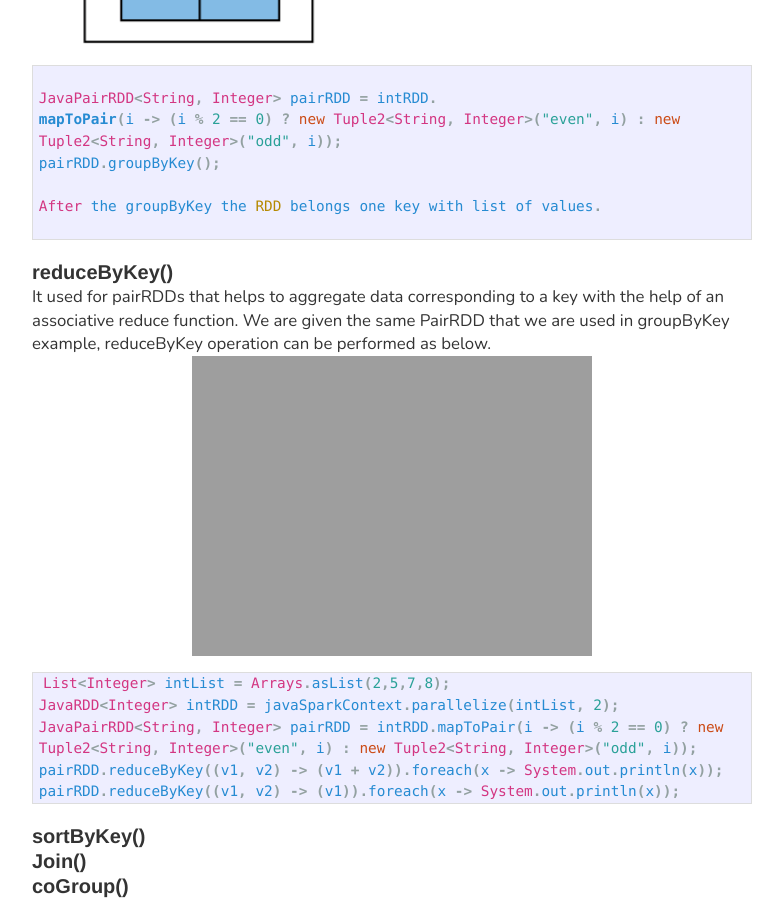
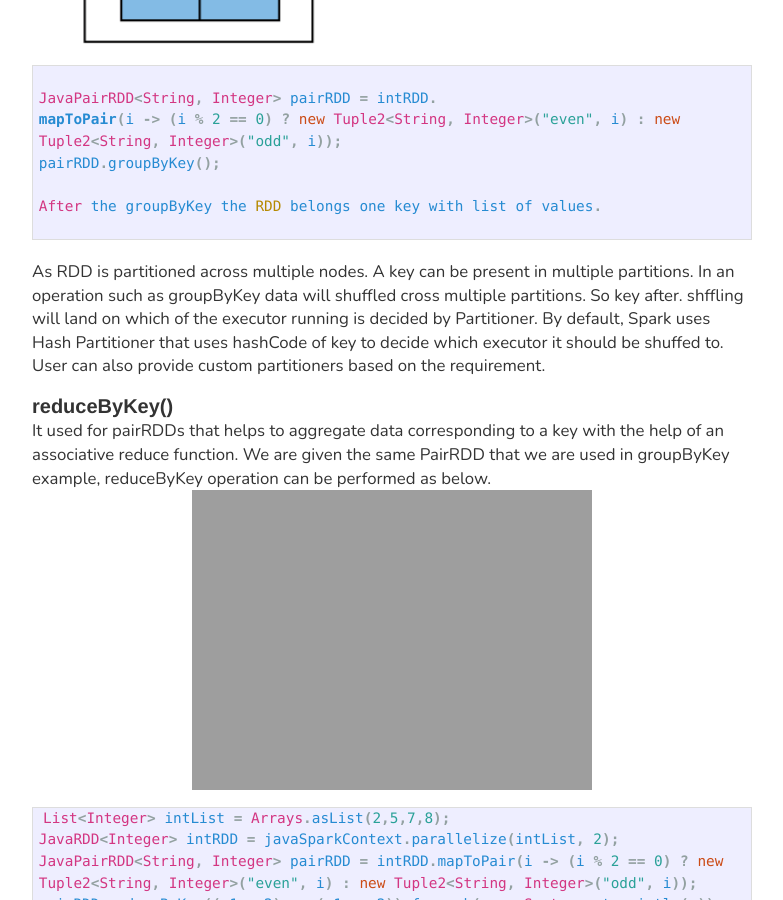
Before and after one commit to SharpLu/Blog, a Jekyll site: the page built from _posts/2016-07-10-java-8-for-apache-spark-examples.md, in a window 1280 px wide and 900 px high, scrolled down 7459 px. Shown: the whole window, without its empty margins (248-1031 px from the left). Built offline with Jekyll 4.4.1, drawn with Linux system fonts in a browser that asks for light colours.

Commit message:
Update 2016-07-10-java-8-for-apache-spark-examples.md

````diff
--- a/_posts/2016-07-10-java-8-for-apache-spark-examples.md
+++ b/_posts/2016-07-10-java-8-for-apache-spark-examples.md
@@ -172,6 +172,7 @@ pairRDD.groupByKey();
 After the groupByKey the RDD belongs one key with list of values.
 
 ```
+As RDD is partitioned across multiple nodes. A key can be present in multiple partitions. In an operation such as groupByKey data will shuffled cross multiple partitions. So key after. shffling will land on which of the executor running is decided by Partitioner. By default, Spark uses Hash Partitioner that uses hashCode of key to decide which executor it should be shuffed to. User can also provide custom partitioners based on the requirement.
 
 ##### reduceByKey()
 
````
